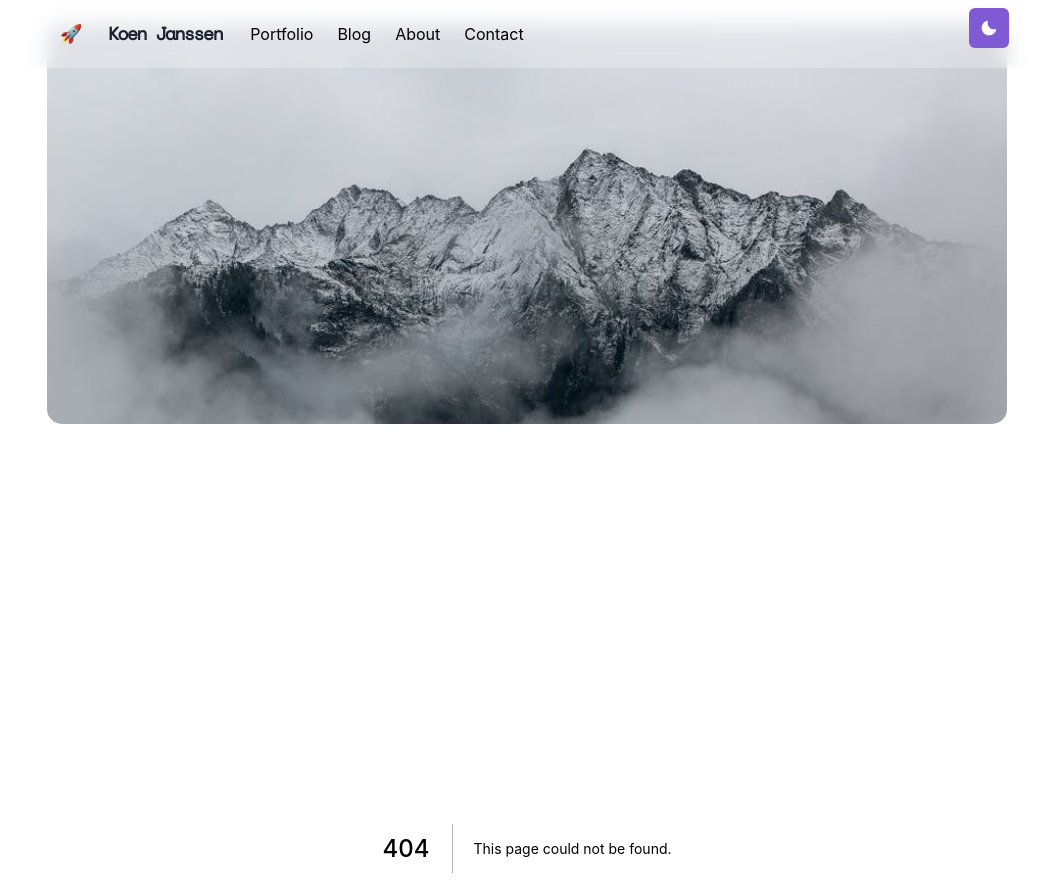
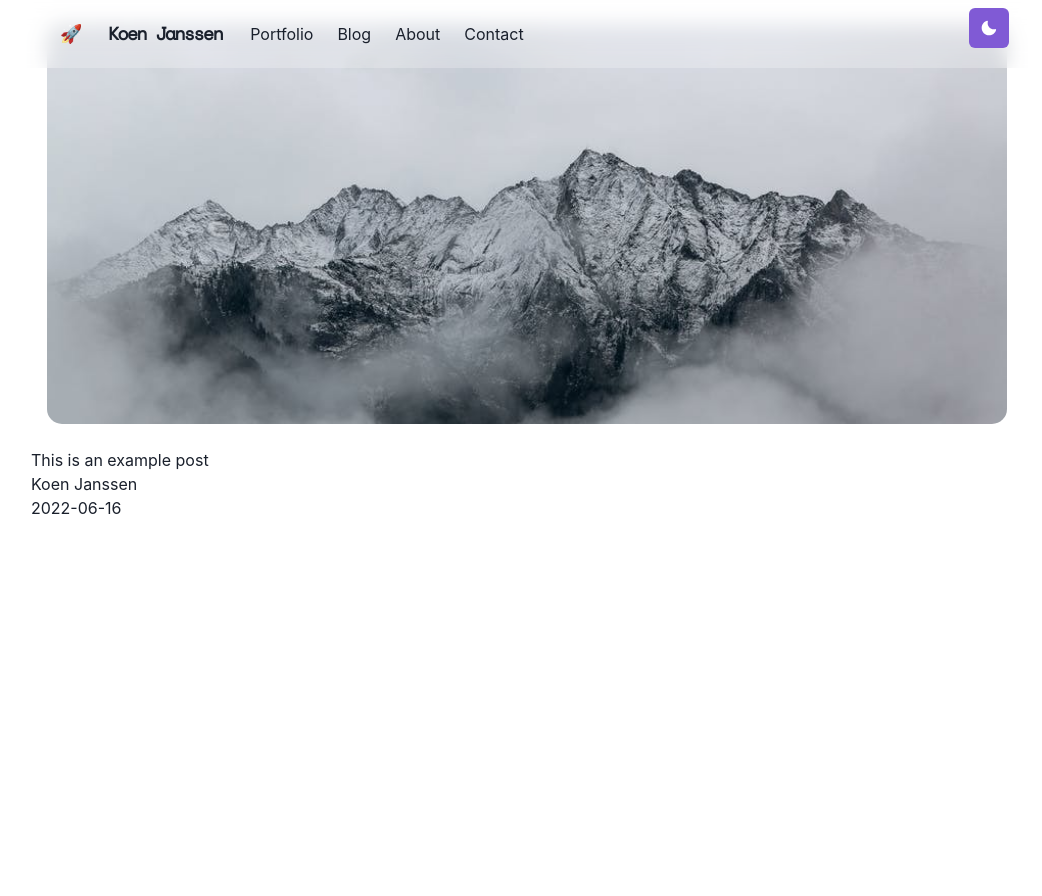
Before and after one commit to koen253janssen/koenjanssen.dev, a Next.js app: page /blog in a window 1280 px wide. Before the commit this address had no page. Shown: the top 896 px of the page, without its empty margins (113-1155 px from the left). After the commit the page ends 800 px from the top, so only its background shows below. Built offline with nearby package versions, Linux system fonts and the light colour scheme.

Commit message:
Setup initial structure for markdown blog

```diff
--- /dev/null
+++ b/pages/blog.tsx
@@ -0,0 +1,55 @@
+import fs from 'fs';
+import matter from 'gray-matter';
+import Image from 'next/image';
+import Link from 'next/link';
+
+// The Blog Page Content
+export default function Blog({ posts }) {
+    return (
+        <main>
+            {posts.map((post) => {
+                //extract slug and frontmatter
+                const { slug, frontmatter } = post;
+                //extract frontmatter properties
+                const { title, author, category, date, bannerImage, tags } =
+                    frontmatter;
+
+                //JSX for individual blog listing
+                return (
+                    <article key={title}>
+                        <Link href={`/posts/${slug}`}>
+                            <h1>{title}</h1>
+                        </Link>
+                        <h3>{author}</h3>
+                        <h3>{date}</h3>
+                    </article>
+                );
+            })}
+        </main>
+    );
+}
+
+//Generating the Static Props for the Blog Page
+export async function getStaticProps() {
+    // get list of files from the posts folder
+    const files = fs.readdirSync('posts');
+
+    // get frontmatter & slug from each post
+    const posts = files.map((fileName) => {
+        const slug = fileName.replace('.md', '');
+        const readFile = fs.readFileSync(`posts/${fileName}`, 'utf-8');
+        const { data: frontmatter } = matter(readFile);
+
+        return {
+            slug,
+            frontmatter,
+        };
+    });
+
+    // Return the pages static props
+    return {
+        props: {
+            posts,
+        },
+    };
+}
--- /dev/null
+++ b/posts/example-post.md
@@ -0,0 +1,21 @@
+---
+title: 'This is an example post'
+author: 'Koen Janssen'
+category: 'example'
+date: '2022-06-16'
+bannerImage: 'url-to-image.png'
+tags:
+    - example
+---
+
+## Lorem ipsum dolor
+
+Lorem ipsum dolor sit amet, consectetur adipiscing elit. Ut auctor efficitur ligula id eleifend. Vivamus placerat lorem et risus tempor vestibulum. Curabitur quis mattis nibh. Aliquam commodo dolor vitae sem dictum, in elementum mi tempus. Praesent eu augue ut arcu sagittis sagittis. Lorem ipsum dolor sit amet, consectetur adipiscing elit. Nullam porttitor sit amet dui euismod bibendum. Donec congue commodo lorem a sollicitudin. Aliquam aliquam id sem at dictum. Sed urna massa, vehicula eget lacus egestas, dignissim tincidunt justo. Vivamus id interdum neque. Fusce vestibulum molestie augue, sit amet lobortis justo dignissim tempus.
+
+Pellentesque posuere, magna non porta sollicitudin, ligula nisl porta quam, sed rutrum massa orci id tellus. Nam dignissim dui mi, vel volutpat quam congue vitae. Proin non elit ac erat consectetur luctus ut ac urna. Nullam ac mauris a neque scelerisque venenatis. Nam fringilla id sem in tincidunt. Nullam ultrices pellentesque tristique. Duis pretium nibh a risus hendrerit varius. Morbi ac lorem nec mi vulputate scelerisque non dictum eros. Vivamus nec risus velit. Nunc condimentum sollicitudin nibh, eu tincidunt diam. Nullam dictum ligula quam, in auctor nunc sagittis quis.
+
+Nullam semper velit fermentum elit imperdiet tincidunt. Pellentesque tincidunt mauris consequat nisl maximus commodo. Pellentesque cursus condimentum efficitur. Nullam feugiat ornare augue quis tincidunt. Vivamus ac rhoncus leo. Lorem ipsum dolor sit amet, consectetur adipiscing elit. Praesent mollis, risus auctor efficitur consequat, ante libero aliquam nisi, non lobortis turpis nibh id elit. Proin ut sagittis sapien. In dapibus, nulla ultrices porttitor cursus, tellus tellus molestie tellus, a hendrerit tellus nisi et eros. Suspendisse vitae eros nisl. Fusce sit amet aliquam nibh, luctus viverra risus. Suspendisse porta, odio ac volutpat ultricies, ante justo tempus lorem, ac feugiat turpis sem sit amet est.
+
+Nam faucibus eros eu nunc auctor, eget maximus libero mollis. Etiam vestibulum vitae mauris ac gravida. Nullam dictum nunc at dolor laoreet sollicitudin. Proin quis elementum tortor. Nunc sollicitudin mollis nisl vel laoreet. Praesent varius scelerisque ipsum, id convallis lectus dignissim vitae. Nunc eget nulla justo. Suspendisse mollis tortor purus, sagittis tincidunt massa malesuada vitae. Mauris posuere laoreet consequat. Pellentesque volutpat mattis auctor. Cras aliquam vitae ligula vestibulum lobortis. Nunc at ornare neque. Aenean lobortis nisl gravida pretium malesuada. Morbi ut venenatis purus. Quisque dignissim erat at pharetra laoreet. Class aptent taciti sociosqu ad litora torquent per conubia nostra, per inceptos himenaeos.
+
+Suspendisse potenti. Curabitur laoreet, libero in pretium suscipit, nibh sem varius magna, nec sagittis quam elit nec nisl. Fusce sit amet diam sagittis, lobortis dui eu, tempus purus. Vivamus viverra sagittis turpis a porta. Quisque mattis faucibus commodo. In nec mollis justo. Integer non dui et metus dignissim iaculis et ac ante. Proin odio ex, imperdiet et dui id, tincidunt condimentum urna. Quisque nec luctus massa, in venenatis enim.
```
Also changed, not shown: pages/posts.tsx (deleted, +0 -15 lines), pages/posts/[slug].tsx (added, +51 -0 lines).
